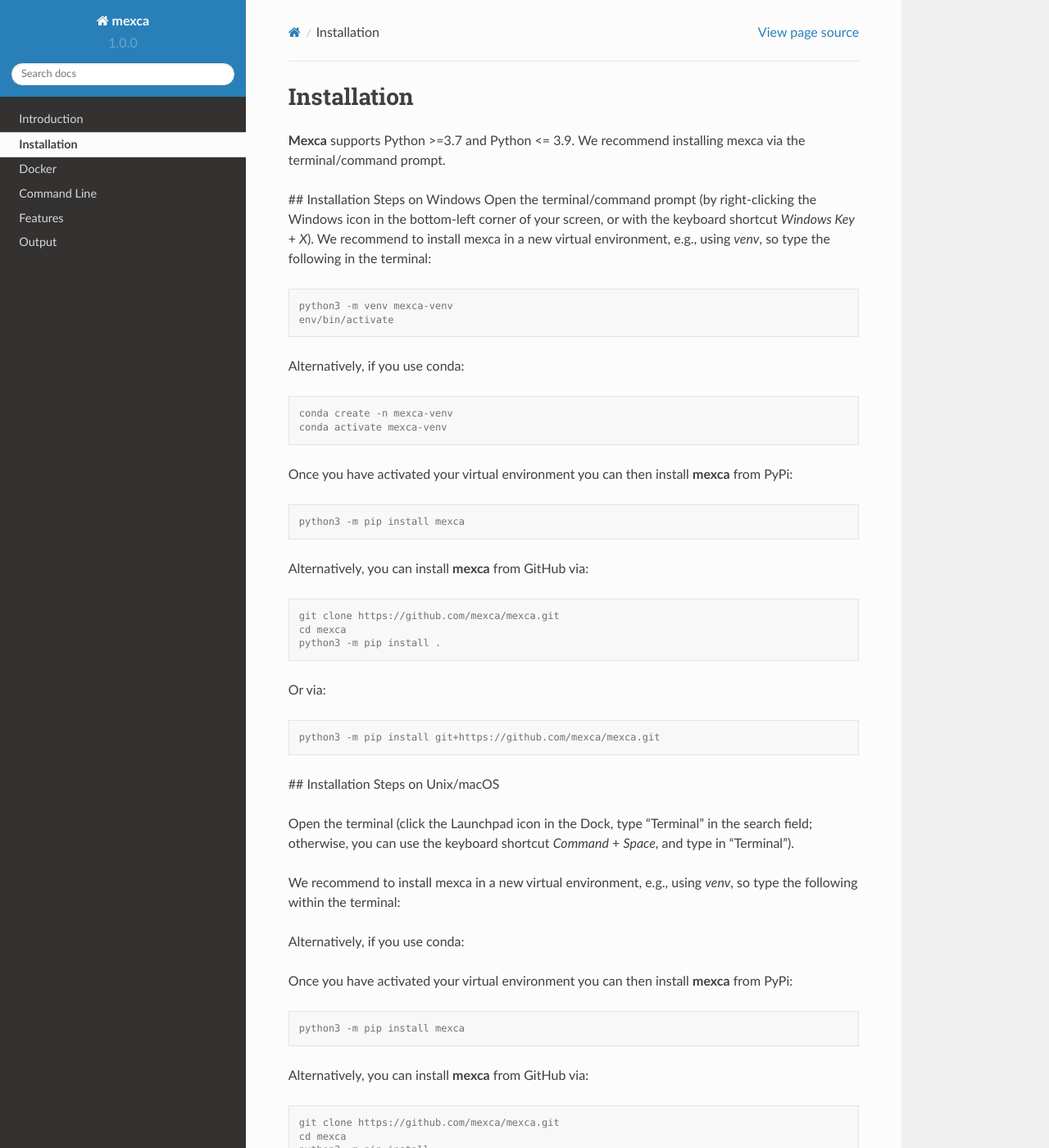
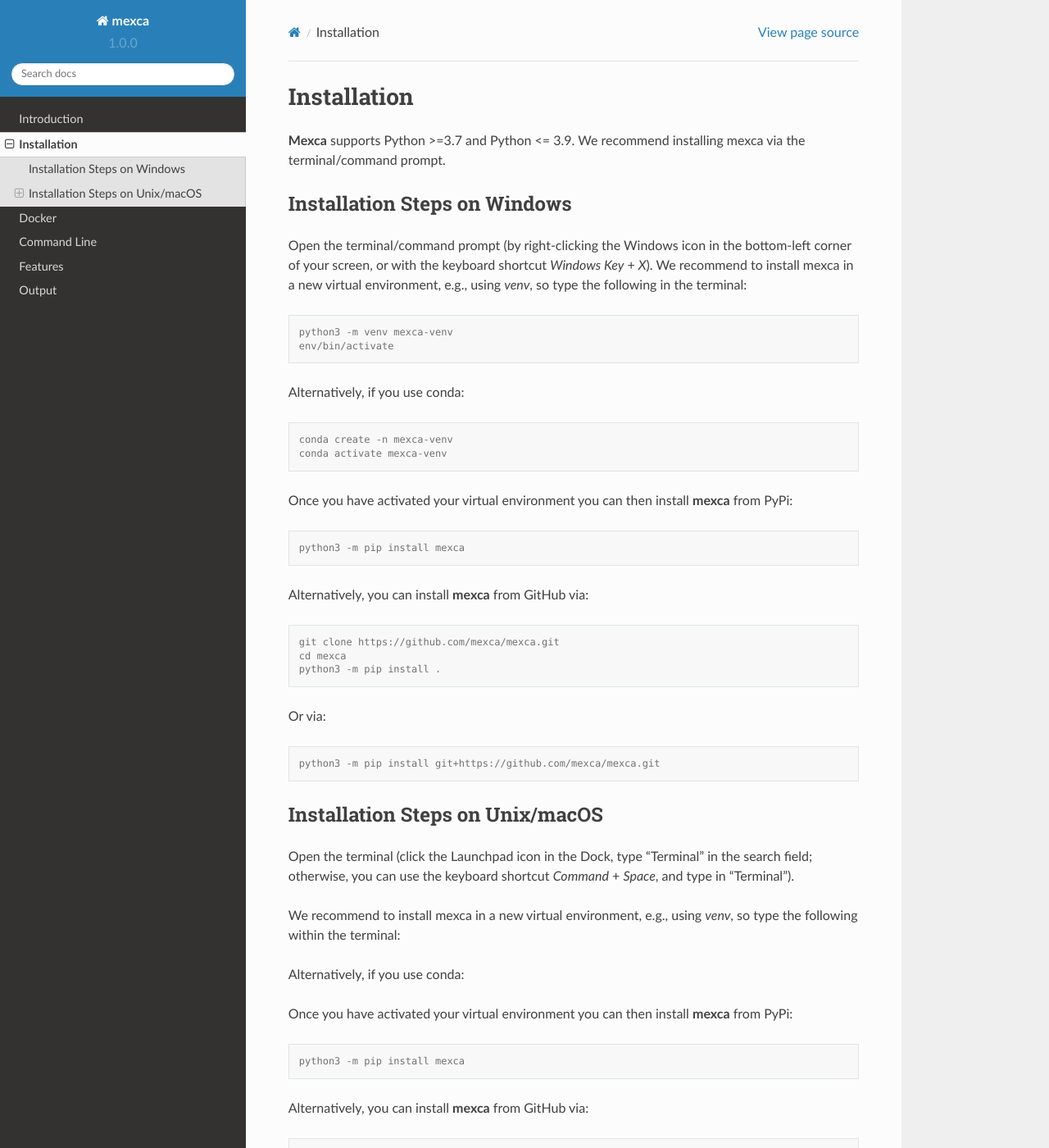
Before and after one commit to mexca/mexca, a Sphinx documentation site: the page built from docs/installation.rst, in a window 1280 px wide and 1400 px high. Shown: the whole window at 82% size. Built offline with Sphinx 7.4.7 and the Read the Docs theme 2.0.0, drawn with Linux system fonts in a browser that asks for light colours; some of the changed text lies outside the part shown.

Commit message:
subheadings added

```diff
--- a/docs/installation.rst
+++ b/docs/installation.rst
@@ -3,7 +3,9 @@
 
 **Mexca** supports Python >=3.7 and Python <= 3.9. We recommend installing mexca via the terminal/command prompt.
 
-## Installation Steps on Windows
+Installation Steps on Windows
+-----------------------------
+
 Open the terminal/command prompt (by right-clicking the Windows icon in the bottom-left corner of your screen, or with the keyboard shortcut `Windows Key` + `X`). We recommend to install mexca in a new virtual environment, e.g., using `venv`, so type the following in the terminal:
 
 .. code-block:: console
@@ -38,7 +40,8 @@
 
   python3 -m pip install git+https://github.com/mexca/mexca.git
 
-## Installation Steps on Unix/macOS
+Installation Steps on Unix/macOS
+--------------------------------
 
 Open the terminal (click the Launchpad icon in the Dock, type “Terminal” in the search field; otherwise, you can use the keyboard shortcut `Command` + `Space`, and type in “Terminal”).
 
@@ -74,7 +77,8 @@
 
   python3 -m pip install git+https://github.com/mexca/mexca.git
 
-### Issues installing mexca for M1 Macbook users
+Issues installing mexca for M1 Macbook users
+^^^^^^^^^^^^^^^^^^^^^^^^^^^^^^^^^^^^^^^^^^^^
 
 Many deep learning libraries that we import in mexca do not fully support the Apple M1 yet, which can lead to several issues when installing mexca. We provide few workarounds for the most common issues. They have been tested on Python 3.9.0 in a conda environment (last update 3/10/2022).
 
```
